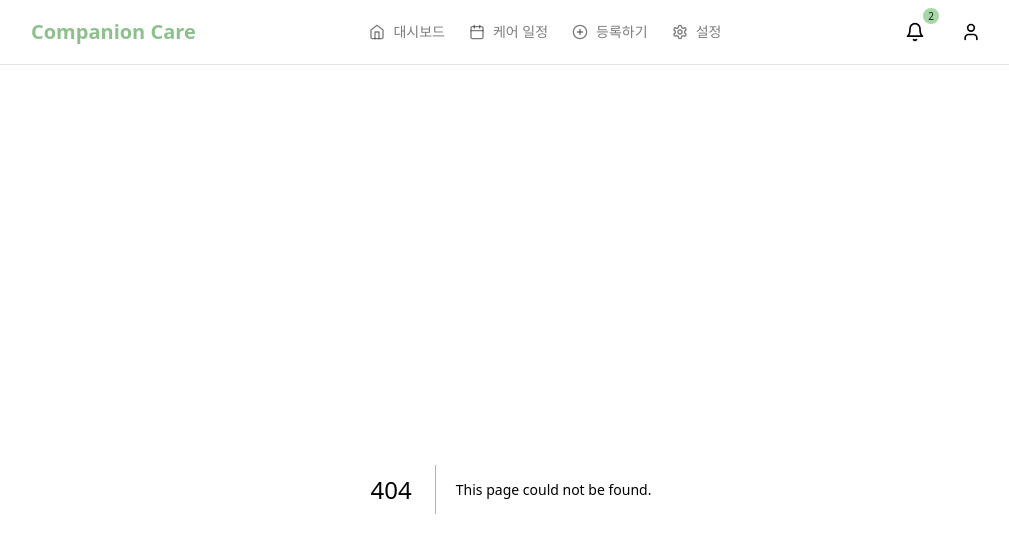
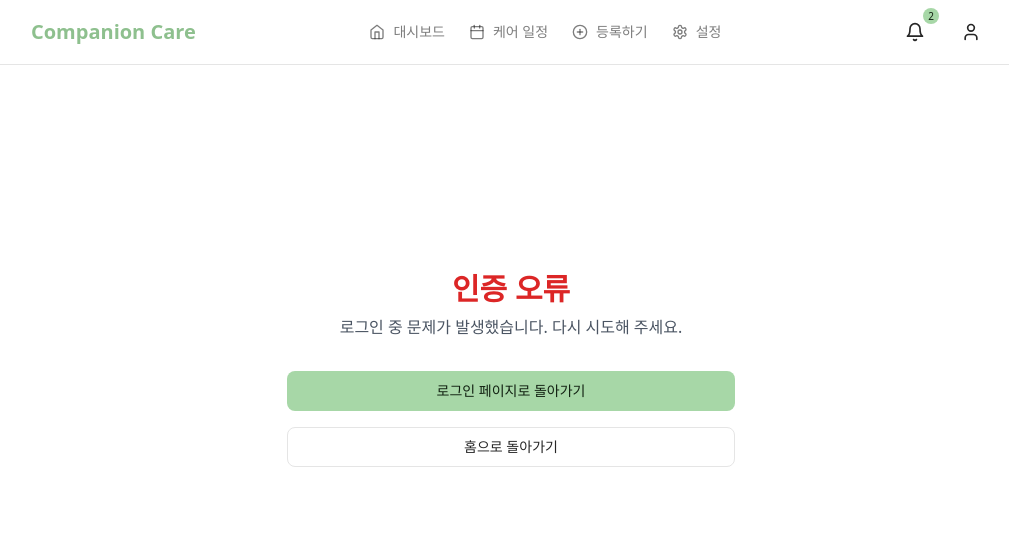
Before and after one commit to bumsol2/companion-care, a Next.js app: page /auth/error in a window 1280 px wide. Before the commit this address had no page. Shown: the top 552 px of the page, without its empty margins (129-1138 px from the left). Built offline with nearby package versions, Linux system fonts and the light colour scheme; what @supabase/auth-helpers-nextjs would draw is missing.

Commit message:
Fix useSession usage in PricingCards and add auth error page

```diff
--- /dev/null
+++ b/app/auth/error/page.jsx
@@ -0,0 +1,33 @@
+'use client';
+
+import Link from 'next/link';
+import { Button } from '@/components/ui/button';
+
+export default function AuthErrorPage() {
+  return (
+    <div className="flex flex-col items-center justify-center min-h-[70vh] px-4">
+      <div className="max-w-md w-full space-y-8 text-center">
+        <div>
+          <h1 className="text-3xl font-bold text-red-600 mb-2">인증 오류</h1>
+          <p className="text-gray-600 mb-6">
+            로그인 중 문제가 발생했습니다. 다시 시도해 주세요.
+          </p>
+        </div>
+
+        <div className="flex flex-col gap-4">
+          <Button asChild>
+            <Link href="/login">
+              로그인 페이지로 돌아가기
+            </Link>
+          </Button>
+
+          <Button variant="outline" asChild>
+            <Link href="/">
+              홈으로 돌아가기
+            </Link>
+          </Button>
+        </div>
+      </div>
+    </div>
+  );
+}
--- a/app/pricing/PricingCards.jsx
+++ b/app/pricing/PricingCards.jsx
@@ -10,7 +10,11 @@ import { useEffect, useState } from 'react';
 
 // 컴포넌트 내부에서 세션과 구독 상태를 관리하도록 리팩토링
 export default function PricingCards() {
-  const { data: session, status } = useSession();
+  // useSession 호출을 방어적으로 개선
+  const sessionResult = useSession();
+  const session = sessionResult?.data;
+  const status = sessionResult?.status || 'loading';
+
   const router = useRouter();
   const [isSubscribed, setIsSubscribed] = useState(false);
   const [loading, setLoading] = useState(true);
```
